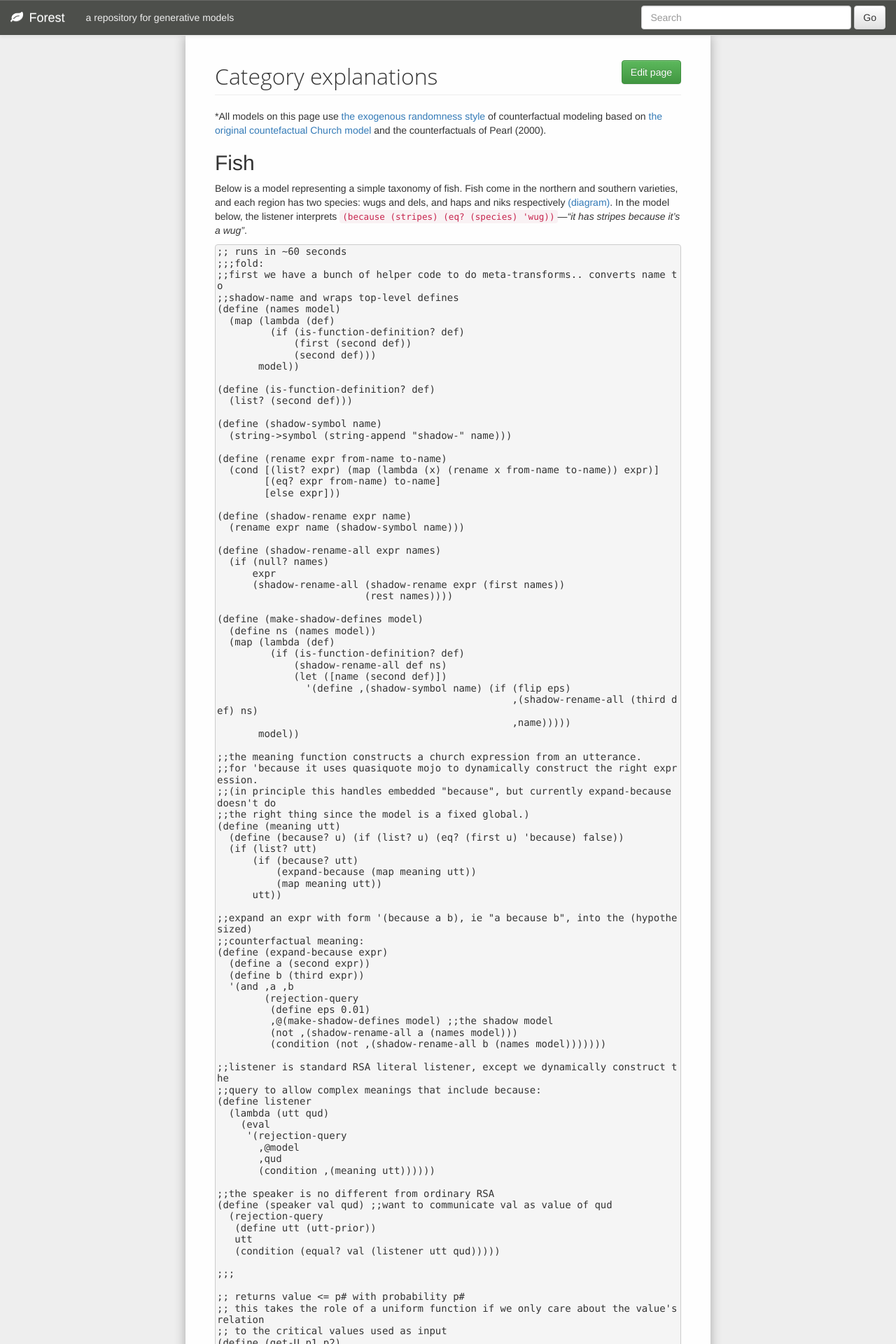
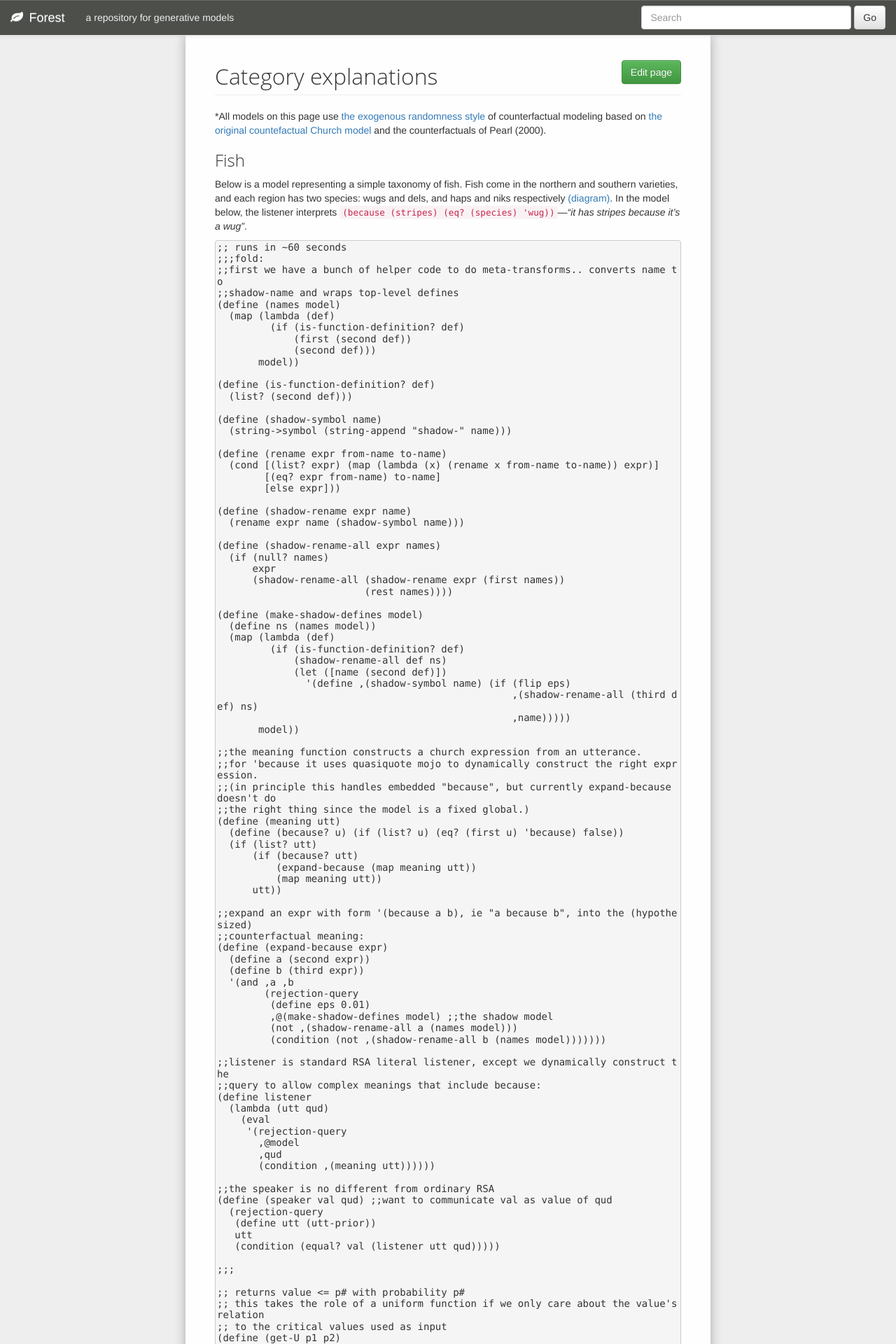
Before and after one commit to forestdb/forestdb.org, a Jekyll site: the page built from models/category-explanations.md, in a window 1280 px wide. Shown: the top 1920 px of the page at 70% size. Built offline with Jekyll 4.4.1, drawn with Linux system fonts in a browser that asks for light colours; nearby versions of some CDN libraries; a script that is not in the unit is left out.

Commit message:
Make subheaders look nicer

```diff
--- a/assets/css/custom.css
+++ b/assets/css/custom.css
@@ -76,12 +76,26 @@ body div.container {
 
 /* Font and whitespace adjustments */
 
-div.page-header h1 {
+h1, h2, h3 {
    font-family: "Open Sans", "Helvetica Neue", Helvetica, Arial, sans-serif !important;
    font-weight: 300;
    line-height: 1.1;
+   margin-top: 20px;
+}
+
+div.page-header h1 {
    font-size: 32px;
    margin-bottom: 0;
+}
+
+h2 {
+  font-size: 24px;
+  margin-bottom: 10px;
+}
+
+h3 {
+   font-size: 20px;
+   margin-bottom: 10px;
 }
 
 ul p {
```
